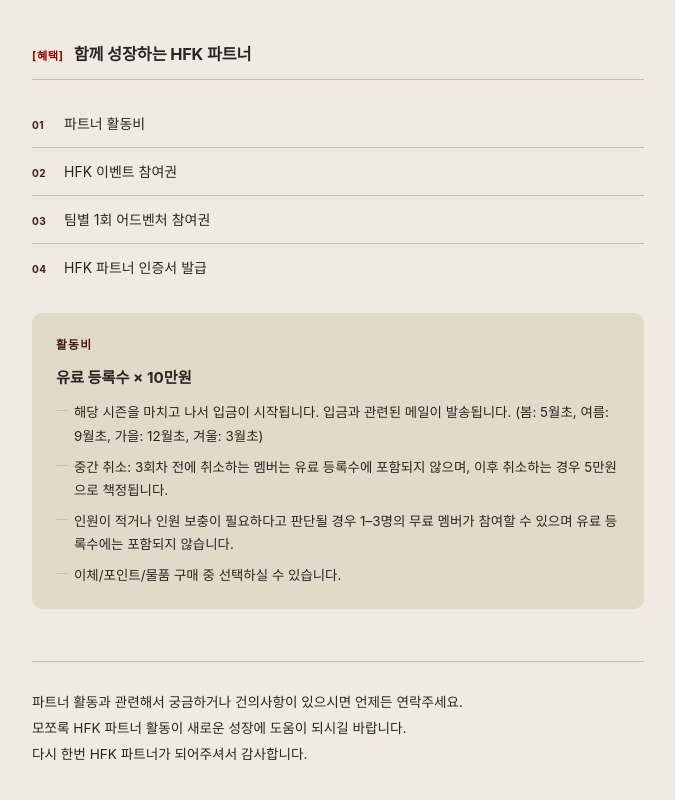
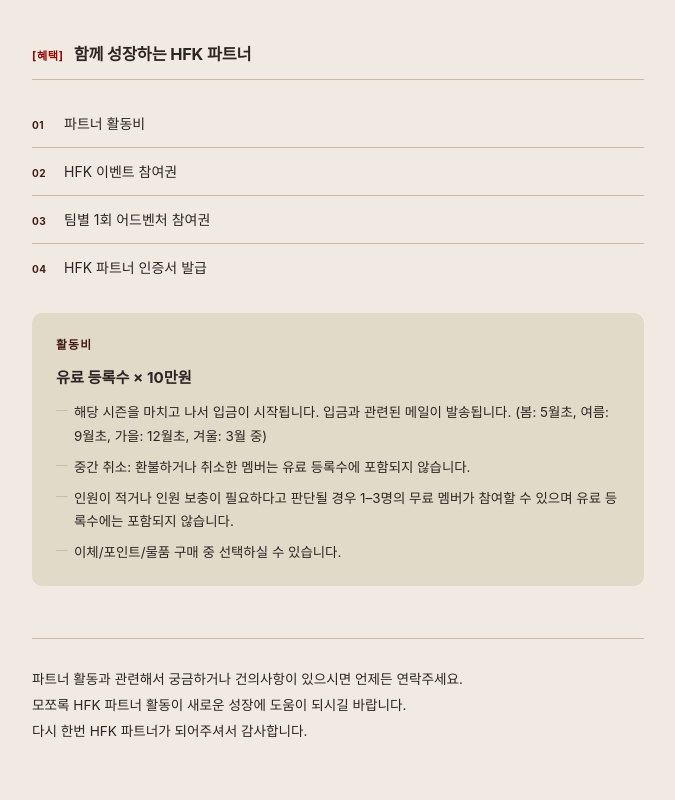
Before and after one commit to thehfk/hfk-ai-bss, a plain HTML site: page partner-manual-cp.html in a window 1280 px wide. Shown: the part 2417-3217 px from the top of the page, without its empty margins (302-977 px from the left). Drawn offline with Linux system fonts and the light colour scheme; a web font is replaced by a local one.

Commit message:
파트너 매뉴얼: CP 취소 기준(환불·취소만 제외)·겨울 입금 3월 중
Co-Authored-By: Claude Opus 5.5 <noreply@anthropic.com>

```diff
--- a/partner-manual-cp.html
+++ b/partner-manual-cp.html
@@ -495,8 +495,8 @@ strong {
     <div class="fee-label">활동비</div>
     <div class="fee-amount">유료 등록수 × 10만원</div>
     <ul class="fee-notes">
-      <li>해당 시즌을 마치고 나서 입금이 시작됩니다. 입금과 관련된 메일이 발송됩니다. (봄: 5월초, 여름: 9월초, 가을: 12월초, 겨울: 3월초)</li>
-      <li>중간 취소: 3회차 전에 취소하는 멤버는 유료 등록수에 포함되지 않으며, 이후 취소하는 경우 5만원으로 책정됩니다.</li>
+      <li>해당 시즌을 마치고 나서 입금이 시작됩니다. 입금과 관련된 메일이 발송됩니다. (봄: 5월초, 여름: 9월초, 가을: 12월초, 겨울: 3월 중)</li>
+      <li>중간 취소: 환불하거나 취소한 멤버는 유료 등록수에 포함되지 않습니다.</li>
       <li>인원이 적거나 인원 보충이 필요하다고 판단될 경우 1–3명의 무료 멤버가 참여할 수 있으며 유료 등록수에는 포함되지 않습니다.</li>
       <li>이체/포인트/물품 구매 중 선택하실 수 있습니다.</li>
     </ul>
```
Also changed, not shown: partner-manual-op.html (+1 -1 lines).
